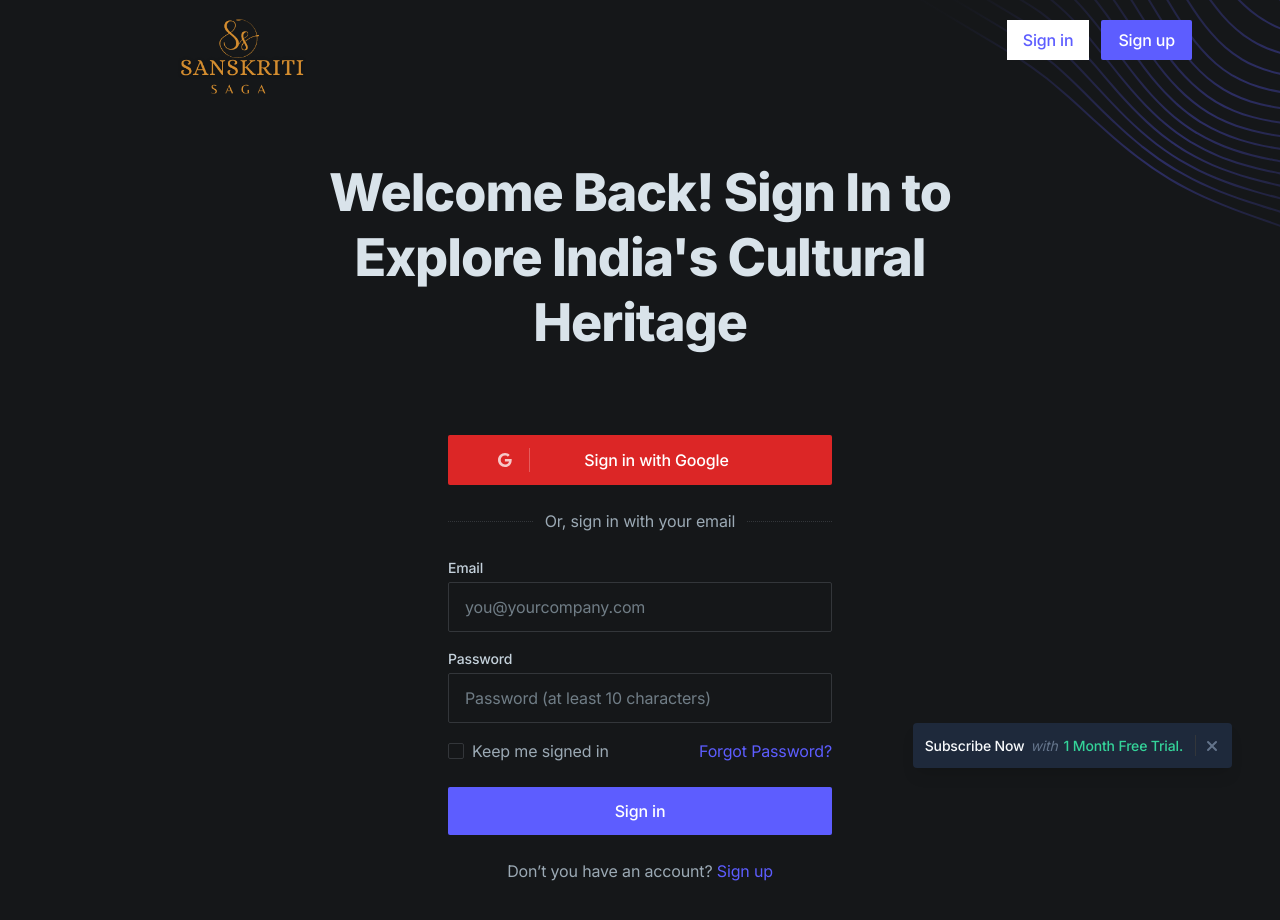
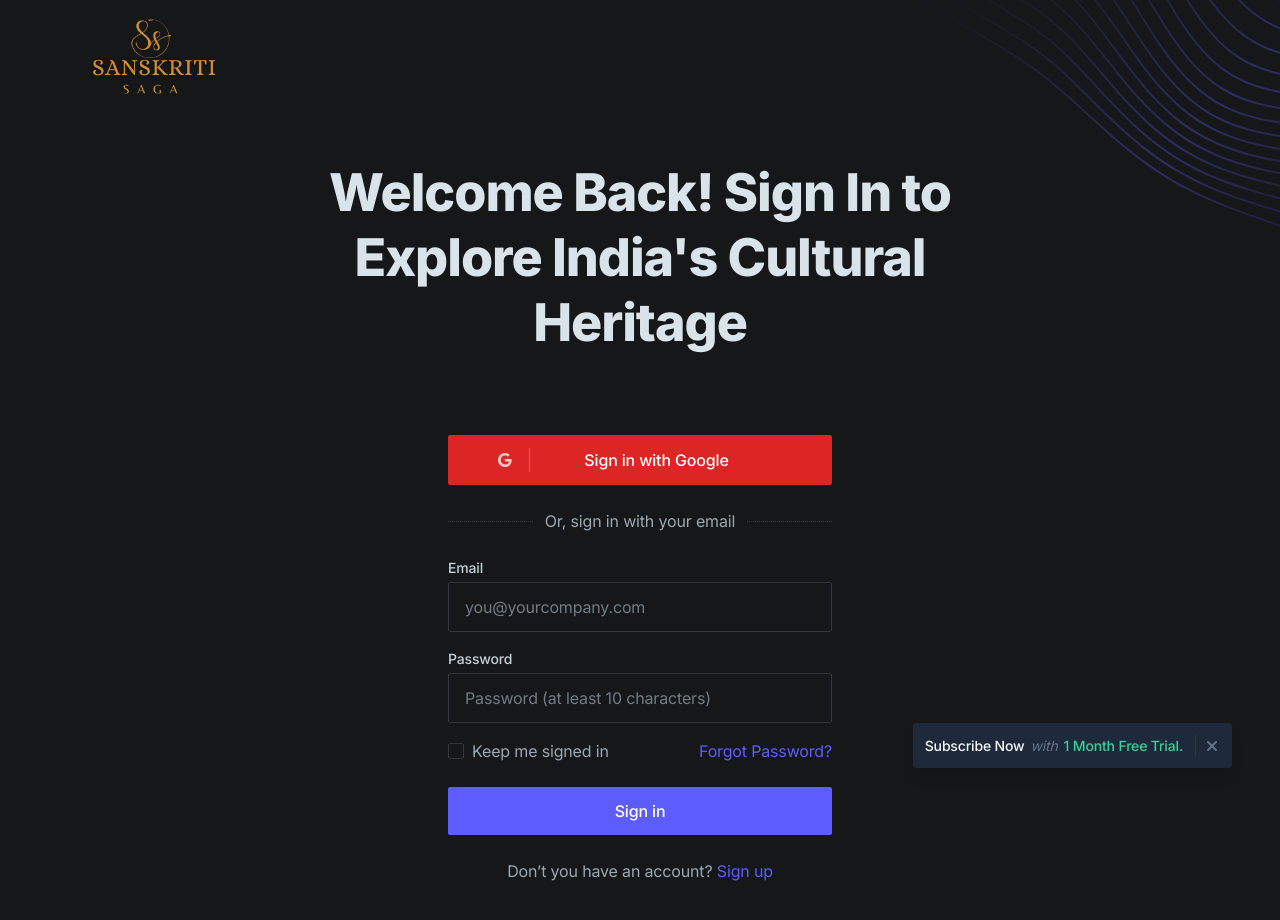
Before and after one commit to satvikprsd/Sanskriti-Saga, a Next.js app: page /signin in a window 1280 px wide. Shown: the top 920 px of the page. Built offline with nearby package versions, Linux system fonts and the light colour scheme.

Commit message:
Version 4.0

```diff
--- a/app/(default)/page.jsx
+++ b/app/(default)/page.jsx
@@ -35,7 +35,8 @@ export default function Home() {
     let mappedX = mapValue(coord[0], 690, 2500, 68, 97);
     let mappedY = mapValue(coord[1], 450, 2630, 38, 8);
     console.log([mappedX,mappedY]);
-    if (mappedX > 69.5 && mappedY > 39 && mappedX < 70 && mappedY < 40  && window.scrollY < 400) {
+    if (mappedX > 63.5 && mappedY > 39  && window.scrollY < 400) {
+      console.log(true);
       setModalOpen(true);
     }
   };
--- a/app/css/style.css
+++ b/app/css/style.css
@@ -14,6 +14,60 @@
     .rtl {
         direction: rtl;
     }
+}
+
+.Logo {
+  position: fixed; /* Ensure the logo is fixed relative to the viewport */
+  left: 0;
+  bottom: -100;
+  height: auto; /* Maintain aspect ratio */
+/* Ensure it's on top of all other content */
+  pointer-events: none; /* Ensure it doesn't block interactions with other elements */
+}
+
+.signin {
+  font-family: Arial, sans-serif; /* Set a font-family if needed */
+  font-size: 1rem; /* Adjust font size */
+  font-weight: 500; /* Medium font weight */
+  color: #6d28d9; /* Text color (purple-600) */
+  background-color: #ffffff; /* Background color (white) */
+  border: 1px solid #6d28d9; /* Border color matching text color */
+  border-radius: 0.375rem; /* Border radius for rounded corners */
+  padding: 0.5rem 1rem; /* Padding for spacing */
+  text-decoration: none; /* Remove underline */
+  display: inline-flex; /* Align items in a row and center them vertically */
+  position: fixed;
+  transform: translate(1610%,0%);
+  height: auto; /* Maintain aspect ratio */
+}
+
+.signin:hover {
+  color: #000000; /* Text color on hover (black) */
+  background-color: #f3f4f6; /* Background color on hover (light gray) */
+  border-color: #000000; /* Border color on hover (black) */
+}
+
+.signup {
+  top:0;
+  font-family: Arial, sans-serif; /* Set a font-family if needed */
+  font-size: 1rem; /* Adjust font size */
+  font-weight: 500; /* Medium font weight */
+  color: #ffffff; /* Text color (purple-600) */
+  background-color: #6d28d9; /* Background color (white) */
+  border: 1px solid #6d28d9; /* Border color matching text color */
+  border-radius: 0.375rem; /* Border radius for rounded corners */
+  padding: 0.5rem 1rem; /* Padding for spacing */
+  text-decoration: none; /* Remove underline */
+  display: inline-flex; /* Align items in a row and center them vertically */
+  position: fixed;
+  transform: translate(130%,48%);
+  height: auto; /* Maintain aspect ratio */
+}
+
+.signup:hover {
+  color: #000000; /* Text color on hover (black) */
+  background-color: #f3f4f6; /* Background color on hover (light gray) */
+  border-color: #000000; /* Border color on hover (black) */
 }
 
 
--- a/components/modal.jsx
+++ b/components/modal.jsx
@@ -10,12 +10,12 @@ function Modal({ setOpenModal }) {
   // Content for different selections
   const content = {
     delhi: {
-      image: "https://encrypted-tbn0.gstatic.com/licensed-image?q=tbn:ANd9GcS_Rr4tU9gKAAfxoRUp6vfX4xkqMtBARn0A68oZwj2L3U7PoM8fz603TwVGBBR3rcFBej-MtAHpW90xn-WcF3qO1KTlXTDlF83jafBreQ",
+      image: "https://rajasthanjourneys.com/wp-content/uploads/2023/04/Rajasthani-Cuisine.jpg",
       title: "Cuisines",
       description: 'Rajasthan is known for its Royal Rajwaadi cuisine (also known as Raajsi cuisine) which emanated from the culinary traditions of Royal courts and temples. Signature Rajasthani dishes include Dal Baati Churma, Panchratna Dal, Papad ro Saag, Ker Sangri,[3] Gatte ro Saag. It is also known for its snacks like Bikaneri bhujia, Mirchi bada and Kanda kachauri. Other famous dishes include Dal Baati, malaidar special lassi (lassi) and Lashun ki chutney (hot garlic paste), Mawa lassi from Jodhpur, Alwar ka mawa, Malpauas from Pushkar and rasgulla from Bikaner, "paniya"and "gheriya" from Mewar. The Rajwaadi cuisine is characterized by high usage of dry fruits & milk products like Yogurt for preparing rich gravies, ghee & butter for cooking & frying, mawa & chhena for sweets, usage of Kesar, kewda water & rose water and whole spices like jayaphal, javitri, cardamom etc. for flavoring and aroma.'
     },
     mumbai: {
-      image: "https://encrypted-tbn0.gstatic.com/licensed-image?q=tbn:ANd9GcS_Rr4tU9gKAAfxoRUp6vfX4xkqMtBARn0A68oZwj2L3U7PoM8fz603TwVGBBR3rcFBej-MtAHpW90xn-WcF3qO1KTlXTDlF83jafBreQ",
+      image: "https://cdn0.weddingwire.in/article/5733/original/1280/jpg/3375-traditional-dress-of-rajasthan-sabhyasachi-fb-feed-lead-image.jpeg",
       title: "Attire",
       description: "Angrakha is the epitome of the traditional dress of Rajput-Rajasthani men. It is the luxury version of a simple cotton kurta that is worn by common men. The name of the attire literally translates to protecting the body. This upper-body garment is traditionally made from cotton fabric.Bandhgala is also a traditional attire that looks similar to a blazar and is made from rich fabric. It is worn for grand ceremonies and occasions over angrakhas.Dhoti is not just traditional but also the most ancient dress in Rajasthan.Ghagras are the signature dress of Rajasthani women. The bottom part is a long flaunting skirt decorated with different geometric patterned fabric works, mirror work or embroidery or enhanced with broad gota patti borders. Also known as kanchli, choli or kurti, it is an upper-body wear that can be custom-made as per body measurements or comes in different sizes.This piece of cloth is similar to that of a veil and completes the attire of Rajasthani women. It is a long piece of cloth about 3 metres long and around 2 metres wide. The fabric of Chunari or Odhini is very lightweight."
     },
--- a/components/testimonials.tsx
+++ b/components/testimonials.tsx
@@ -19,7 +19,7 @@ export default function Testimonials() {
           {/* Section header */}
           <div className="max-w-3xl mx-auto text-center pb-12 md:pb-20">
             <h2 className="h2 mb-4">Don't take our word for it</h2>
-            <p className="text-xl text-gray-400">take the team's word</p>
+            <p className="text-xl text-gray-400">Take the team's word</p>
           </div>
 
           {/* Testimonials */}
--- a/components/ui/header.tsx
+++ b/components/ui/header.tsx
@@ -2,34 +2,34 @@ import Link from 'next/link'
 import MobileMenu from './mobile-menu'
 import Image from 'next/image'
 import Logo from '@/public/images/SANSKRITI.png'
+import '@/app/css/style.css'
 
 export default function Header() {
   return (
     <header className="absolute w-full z-30">
       <div className="max-w-6xl mx-auto px-4 sm:px-6">
         <div className="flex items-center justify-between h-20">
+        <Image className="Logo" src={Logo} width={300} height={300} alt="Logo" />
           {/* Site branding */}
           <div className="shrink-0 mr-4">
-            {/* Logo */}
-            <Link href="/" className="block" aria-label="Cruip">
-                <Image className="rounded-full" src={Logo} width={300} height={300} alt="Logo" />
-            </Link>
+
           </div>
 
           {/* Desktop navigation */}
-          <nav className="hidden md:flex md:grow">
-            {/* Desktop sign in links */}
-            <ul className="flex grow justify-end flex-wrap items-center">
-              <li>
-                <Link
+          <Link
                   href="/signin"
-                  className="font-medium bg-white text-purple-600 hover:text-black px-4 py-2 flex items-center transition duration-150 ease-in-out"
+                  className="signin"
                 >
                   Sign in
                 </Link>
+          <nav className="hidden md:flex md:grow">
+            {/* Desktop sign in links */}
+            <ul className="flex justify-end flex-wrap items-center w-full">
+              <li>
+
               </li>
               <li>
-                <Link href="/signup" className="btn-sm text-white bg-purple-600 hover:bg-purple-700 ml-3">
+                <Link href="/signup" className="signup">
                   Sign up
                 </Link>
               </li>
--- a/components/zigzag2.tsx
+++ b/components/zigzag2.tsx
@@ -40,7 +40,7 @@ export default function Zigzag2() {
                       <svg className="w-3 h-3 fill-current text-green-500 mr-2 shrink-0" viewBox="0 0 12 12" xmlns="http://www.w3.org/2000/svg">
                         <path d="M10.28 2.28L3.989 8.575 1.695 6.28A1 1 0 00.28 7.695l3 3a1 1 0 001.414 0l7-7A1 1 0 0010.28 2.28z" />
                       </svg>
-                      <span>Order Now, Free Delivery</span>
+                      <span>Enjoy Limited-Edition Treasures</span>
                     </li>
                   </ul>
                 </div>
@@ -69,7 +69,7 @@ export default function Zigzag2() {
                       <svg className="w-3 h-3 fill-current text-green-500 mr-2 shrink-0" viewBox="0 0 12 12" xmlns="http://www.w3.org/2000/svg">
                         <path d="M10.28 2.28L3.989 8.575 1.695 6.28A1 1 0 00.28 7.695l3 3a1 1 0 001.414 0l7-7A1 1 0 0010.28 2.28z" />
                       </svg>
-                      <span>Eco-Friendly</span>
+                      <span>Premium Products</span>
                     </li>
                     <li className="flex items-center">
                       <svg className="w-3 h-3 fill-current text-green-500 mr-2 shrink-0" viewBox="0 0 12 12" xmlns="http://www.w3.org/2000/svg">
@@ -111,7 +111,7 @@ export default function Zigzag2() {
                       <svg className="w-3 h-3 fill-current text-green-500 mr-2 shrink-0" viewBox="0 0 12 12" xmlns="http://www.w3.org/2000/svg">
                         <path d="M10.28 2.28L3.989 8.575 1.695 6.28A1 1 0 00.28 7.695l3 3a1 1 0 001.414 0l7-7A1 1 0 0010.28 2.28z" />
                       </svg>
-                      <span>Order Now, Free Delivery</span>
+                      <span>Buy Now!</span>
                     </li>
                   </ul>
                 </div>
```
Also changed, not shown: components/zigzag.tsx (+11 -8 lines), public/images/r1.png (added), public/images/r2.png (added).
